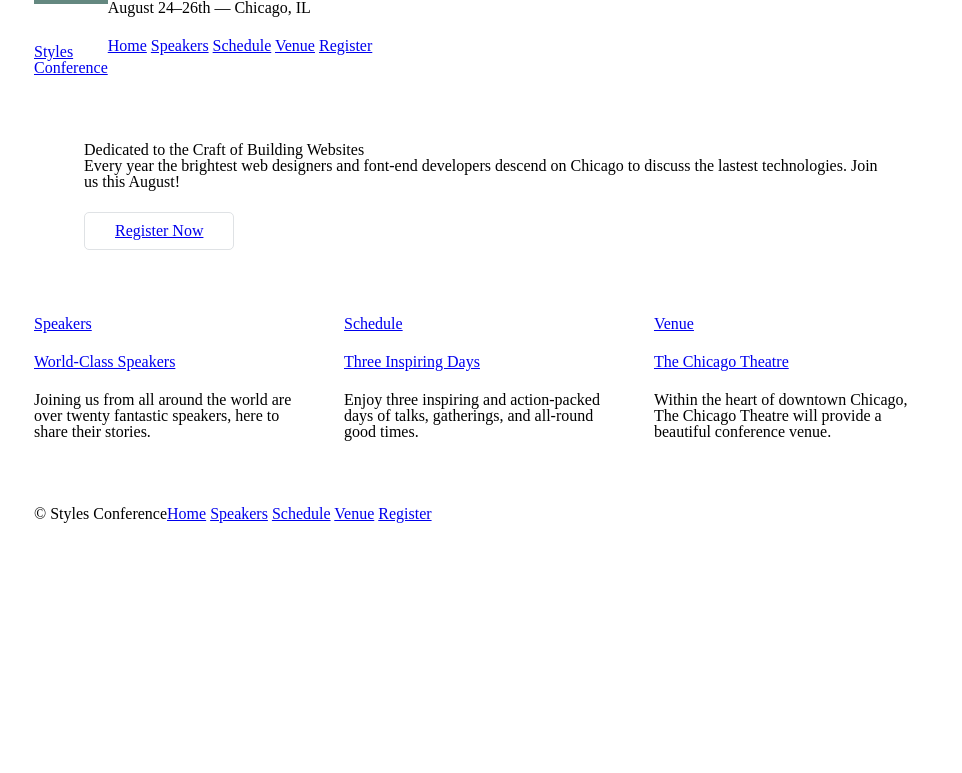
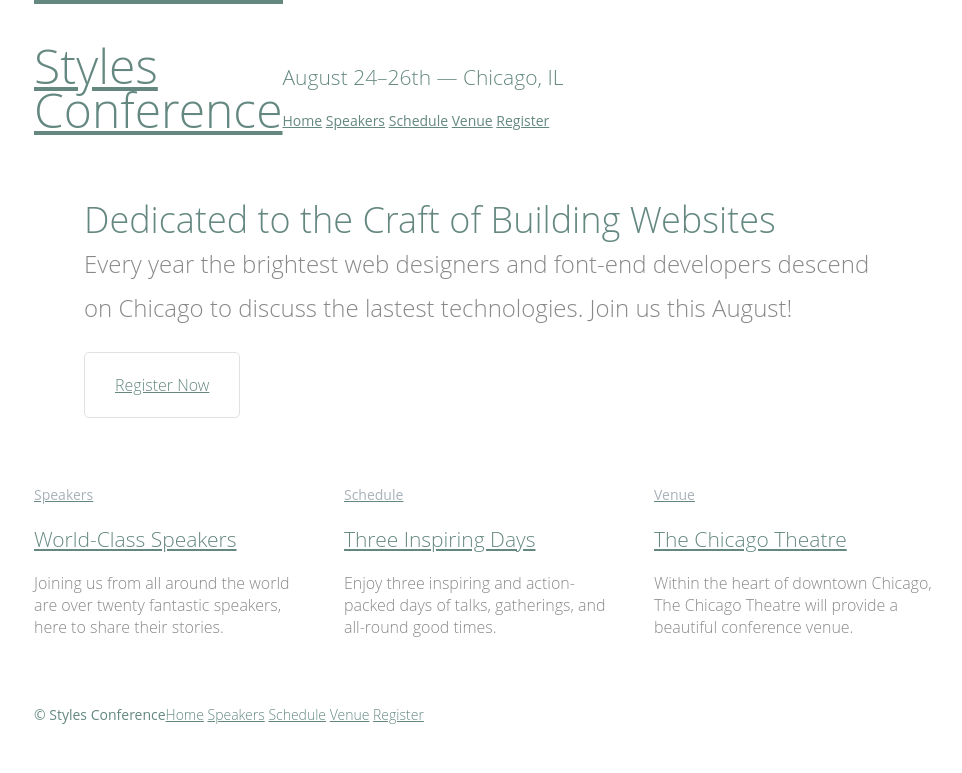
Before and after one commit to DeeGrant/learn-html-css, a plain HTML site: page styles-conference/index.html in a window 1280 px wide. Shown: the whole page, without its empty margins (156-1118 px from the left). Drawn offline with Linux system fonts and the light colour scheme.

Commit message:
apply font properties

```diff
--- a/styles-conference/assets/stylesheets/main.css
+++ b/styles-conference/assets/stylesheets/main.css
@@ -89,7 +89,16 @@ h1, h3, h4, h5, p {
  */
 
 .hero {
+    line-height: 44px;
     padding: 22px 80px 66px 80px;
+}
+
+.hero h2 {
+    font-size: 36px;
+}
+
+.hero p {
+    font-size: 24px;
 }
 
 /*
@@ -99,7 +108,17 @@ h1, h3, h4, h5, p {
 .logo {
     border-top: 4px solid #648880;
     float: left;
+    font-size: 48px;
+    line-height: 44px;
     padding: 40px 0 22px 0;
+}
+.tagline {
+    margin: 66px 0 22px 0;
+}
+
+.primary-nav {
+    font-size: 14px;
+    font-weight: 400;
 }
 
 /*
@@ -107,10 +126,74 @@ h1, h3, h4, h5, p {
 */
 
 .primary-footer {
+    color: #648880;
+    font-size: 14px;
     padding-bottom: 44px;
     padding-top: 44px;
 }
 
 .primary-footer small {
     float: left;
+    font-weight: 400;
 }
+
+/*
+    Custom Styles
+*/
+
+body {
+    color: #888;
+    font: 300 16px/22px "Open Sans", "Helvetica Neue", Helvetica, Arial, sans-serif;
+}
+
+h1, h2, h3, h4 {
+    color: #648880;
+}
+
+h1 {
+    font-size: 36px;
+    line-height: 44px;
+}
+
+h2 {
+    font-size: 24px;
+    line-height: 44px;
+}
+
+h3 {
+    font-size: 21px;
+}
+
+h4 {
+    font-size: 18px;
+}
+
+h5 {
+    color: #a9b2b9;
+    font-size: 14px;
+    font-weight: 400;
+}
+
+strong {
+    font-weight: 400;
+}
+
+cite, em {
+    font-style: italic;
+}
+
+/*
+    Links
+*/
+
+a:hover {
+    color: #a9b2b9;
+}
+
+a {
+    color: #648880;
+}
+
+.teaser a:hover h3 {
+    color: #a9b2b9;
+}
--- a/styles-conference/index.html
+++ b/styles-conference/index.html
@@ -12,8 +12,8 @@
 		<h1 class="logo">
 			<a href="index.html">Styles <br> Conference</a>
 		</h1>
-		<h3>August 24&ndash;26th &mdash; Chicago, IL</h3>
-		<nav>
+		<h3 class="tagline">August 24&ndash;26th &mdash; Chicago, IL</h3>
+		<nav class="primary-nav">
 			<a href="index.html">Home</a>
 			<a href="speakers.html">Speakers</a>
 			<a href="schedule.html">Schedule</a>
@@ -30,7 +30,7 @@
 		<!--
 		Speakers
 		-->
-		<section class="col-1-3">
+		<section class="teaser col-1-3">
 			<a href="speakers.html">
 				<h5>Speakers</h5>
 				<h3>World-Class Speakers</h3>
@@ -38,7 +38,7 @@
 			<p>Joining us from all around the world are over twenty fantastic speakers, here to share their stories.</p>
 		</section><!--
 		Schedule
-		--><section class="col-1-3">
+		--><section class="teaser col-1-3">
 			<a href="schedule.html">
 				<h5>Schedule</h5>
 				<h3>Three Inspiring Days</h3>
@@ -46,7 +46,7 @@
 			<p>Enjoy three inspiring and action-packed days of talks, gatherings, and all-round good times.</p>
 		</section><!--
 		Venue
-		--><section class="col-1-3">
+		--><section class="teaser col-1-3">
 			<a href="venue.html">
 				<h5>Venue</h5>
 				<h3>The Chicago Theatre</h3>
```
